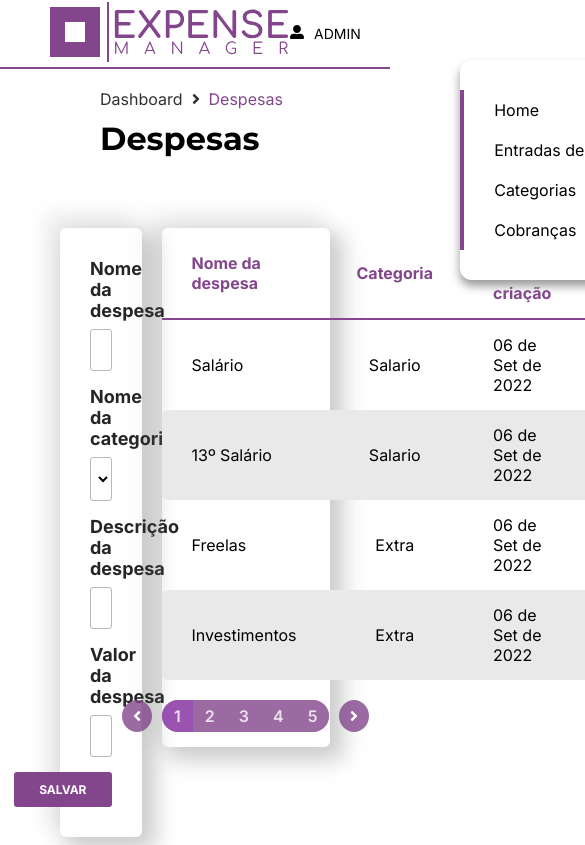
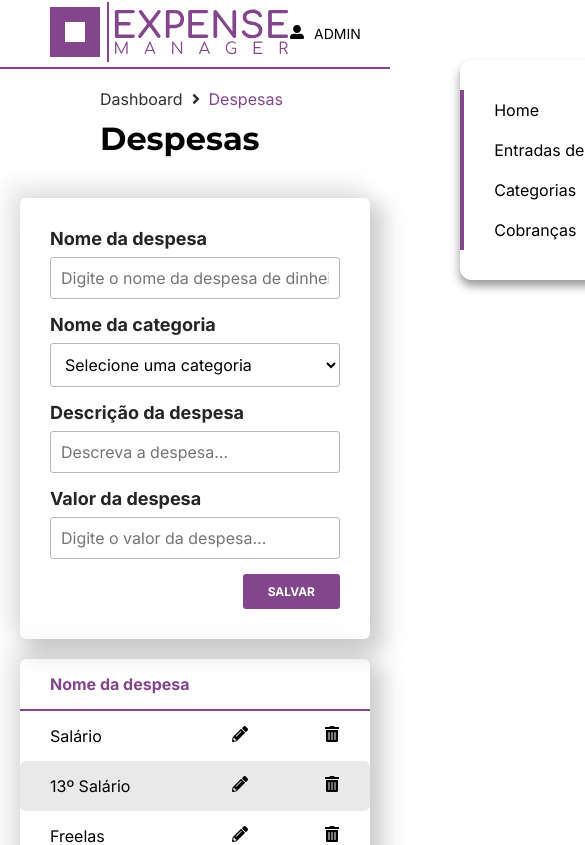
Before and after one commit to deyvidwms/expense-manager, a React (Create React App) app in the folder frontend/: page /dashboard/despesas in a window 390 px wide. Shown: the top 845 px of the page, 585 px wide, since content can reach past the window. Built offline with nearby package versions, Linux system fonts and the light colour scheme.

Commit message:
deixando pagina de despesas responsiva

```diff
--- a/frontend/src/components/PageDefault/Index.tsx
+++ b/frontend/src/components/PageDefault/Index.tsx
@@ -7,7 +7,7 @@ const PageDefault = () => {
     <>
       <Header />
       <BreadCrumb />
-      <div>
+      <div style={{display: "flex"}}>
         <Outlet />
       </div>
     </>
--- a/frontend/src/pages/Despesas/Despesas.module.scss
+++ b/frontend/src/pages/Despesas/Despesas.module.scss
@@ -1,17 +1,34 @@
 .content {
+  @media (max-width: 1120px) {
+    padding: 10px 50px 50px;
+  }
+
+  @media (max-width: 800px) {
+    padding: 50px;
+  }
+
+  @media (max-width: 420px) {
+    padding: 20px;
+  }
   width: 100vw;
   padding: 10px 100px 50px;
   transition: all ease 0.3s;
 }
 
 .row {
+  @media(max-width: 980px) {
+    flex-direction: column;
+  }
   display: flex;
   flex-direction: row;
   justify-content: space-between;
   margin-bottom: 20px;
 }
 
-.row > .column {
+.row > .col {
+  @media(max-width: 980px) {
+    width: 100% !important;
+  }
   display: flex;
   flex-direction: column;
   width: 100%;
@@ -20,6 +37,9 @@
 
 // formulario de cadastro da categoria
 .cardCategoryRegisterForm {
+  @media (max-width: 980px) {
+    margin: 0 0 20px;
+  }
   padding: 30px;
   margin: 0 10px;
   border-radius: 6px;
@@ -30,6 +50,9 @@
 
 // tabela de categorias cadastradas
 .cardCategoryEntryTable {
+  @media (max-width: 980px) {
+    margin: 0 0 20px;
+  }
   display: flex;
   flex-direction: column;
 
@@ -61,26 +84,41 @@
 }
 
 .categoryEntryTable > thead > tr > th:first-child {
+  @media (max-width: 420px) {
+    width: 100%;
+  }
   width: 35%;
   border-radius: 3px 0 0 3px;
 }
 
 .categoryEntryTable > thead > tr > th:nth-child(2) {
+  @media (max-width: 580px) {
+    display: none;
+  }
   width: 35%;
   text-align: center;
 }
 
 .categoryEntryTable > thead > tr > th:nth-child(3) {
+  @media (max-width: 1020px) {
+    display: none;
+  }
   width: 20%;
   text-align: center;
 }
 
 .categoryEntryTable > thead > tr > th:nth-child(4) {
+  @media (max-width: 420px) {
+    display: none;
+  }
   width: 5%;
   text-align: end;
 }
 
 .categoryEntryTable > thead > tr > th:last-child {
+  @media (max-width: 420px) {
+    display: none;
+  }
   width: 5%;
   border-radius: 0 3px 3px 0;
 }
@@ -107,7 +145,16 @@
 }
 
 .categoryEntryTable > tbody > tr > td:nth-child(2) {
+  @media (max-width: 580px) {
+    display: none;
+  }
   text-align: center;
+}
+
+.categoryEntryTable > tbody > tr > td:nth-child(3) {
+  @media (max-width: 1020px) {
+    display: none;
+  }
 }
 
 .categoryEntryTable > tbody > tr > td:last-child {
@@ -194,16 +241,3 @@
   transform: scale(1);
   box-shadow: none;
 }
-
-
-@media (max-width: 800px) {
-  .content {
-    padding: 50px;
-  }
-}
-
-@media (max-width: 320px) {
-  .content {
-    padding: 20px;
-  }
-}
--- a/frontend/src/pages/Despesas/index.tsx
+++ b/frontend/src/pages/Despesas/index.tsx
@@ -3,11 +3,12 @@ import InputField from 'components/InputField';
 import InputFieldMoney from 'components/InputFieldMoney';
 import SelectField from 'components/SelectField';
 import ICategoriaDespesa from 'interfaces/ICategoriaDespesa';
-import { useState } from 'react';
+import { useEffect, useState } from 'react';
 import { FaAngleLeft, FaAngleRight, FaPencilAlt, FaTrashAlt } from 'react-icons/fa';
 import style from './Despesas.module.scss';
 
 const Despesas = () => {
+  const [colspan, setColspan] = useState<number>(1);
   const [categoriasDespesas, setCategoriasDespesas] = useState<ICategoriaDespesa[]>([
     {
       id: "",
@@ -30,6 +31,17 @@ const Despesas = () => {
       value: "Outros"
     },
   ]);
+
+  useEffect(() => {
+    function setTableResponsivity() {
+      if ( window.innerWidth <= 420)
+        setColspan(5);
+      else
+        setColspan(1);
+    }
+    setTableResponsivity();
+    window.addEventListener('resize', setTableResponsivity)
+  }, []);
 
   return (
     <div className={style.content}>
@@ -62,12 +74,6 @@ const Despesas = () => {
                 type='text'
               />
 
-              {/* TODO: criar um componente para digitar valor em dinheiro */}
-              {/* <InputField
-                label='Valor da despesa'
-                placeholder='Digite o valor da despesa...'
-                type='text'
-              /> */}
               <InputFieldMoney
                 label='Valor da despesa'
                 placeholder='Digite o valor da despesa...'
@@ -89,7 +95,7 @@ const Despesas = () => {
 
               <thead>
                 <tr>
-                  <th>Nome da despesa</th>
+                  <th colSpan={colspan}>Nome da despesa</th>
                   <th>Categoria</th>
                   <th>Data de criação</th>
                   <th></th>
```
